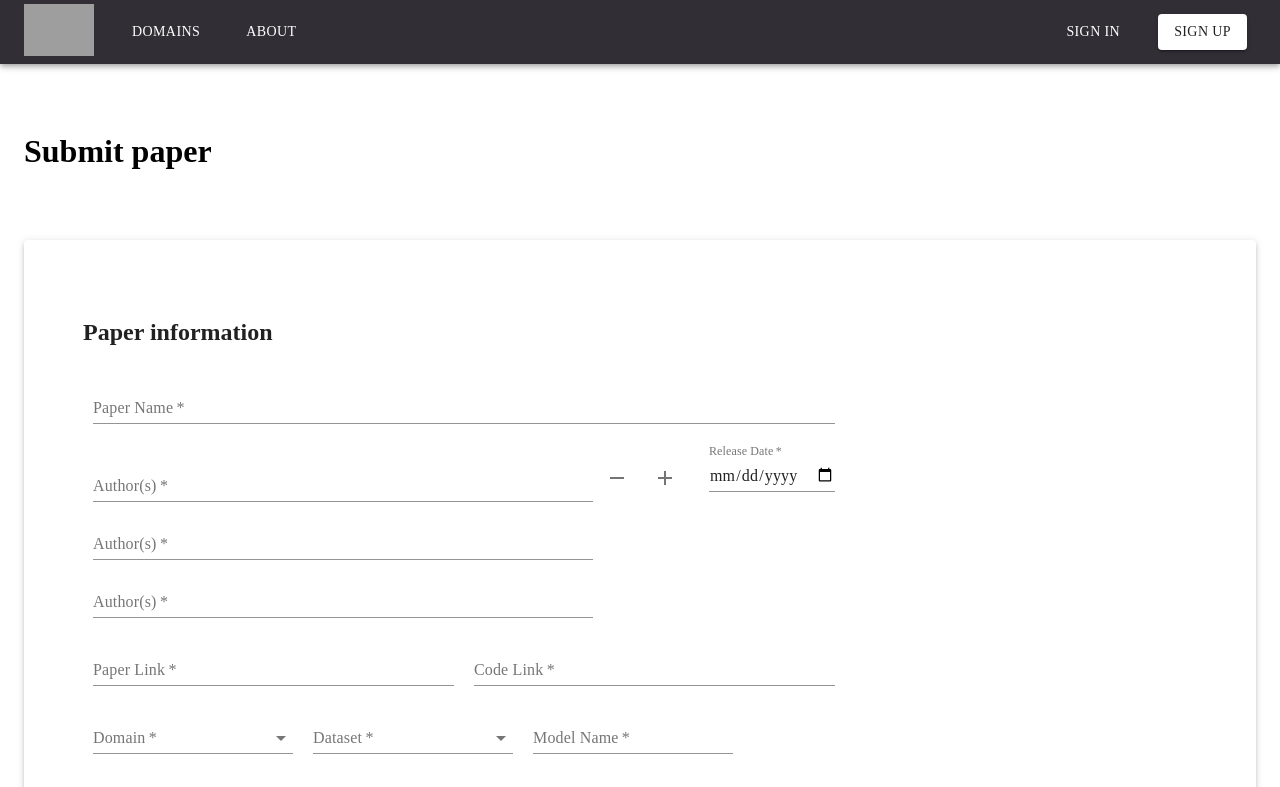
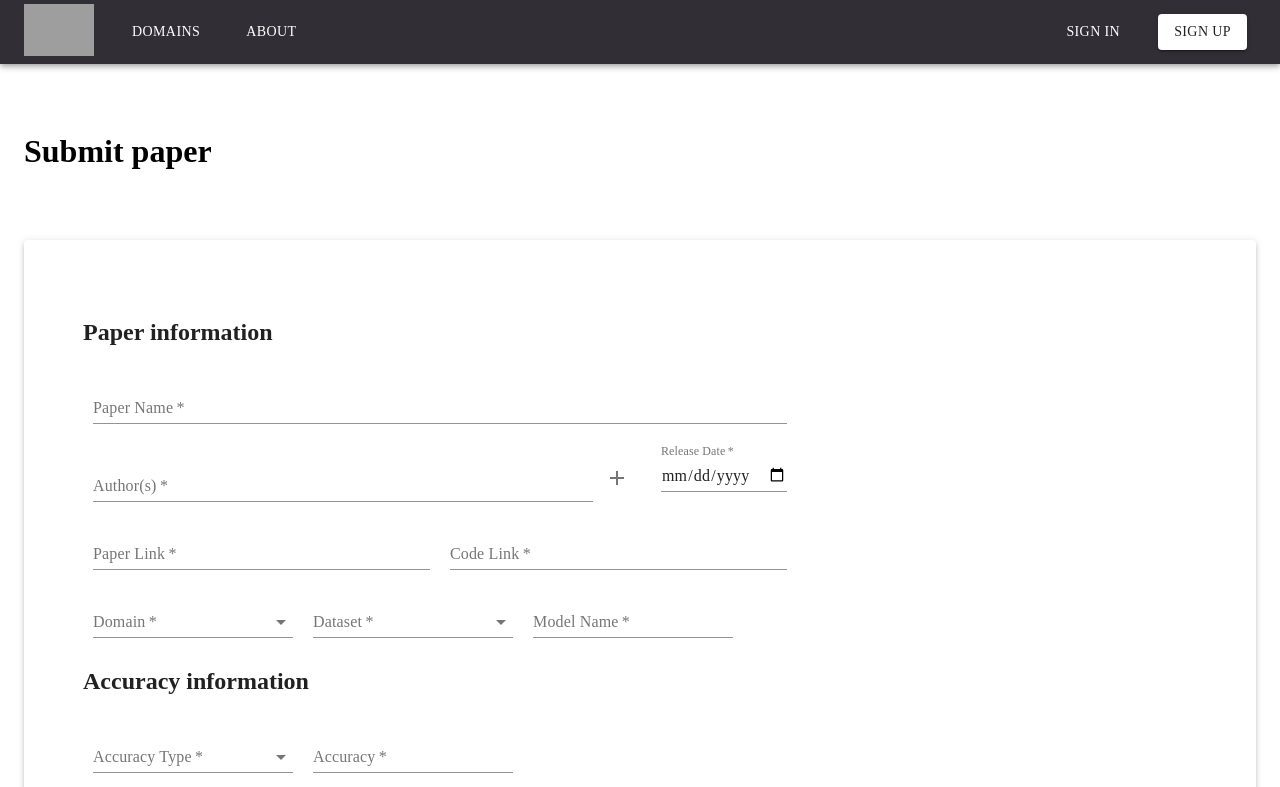
Before and after one commit to UnBArqDsw/2020.1_G2_TCLDL_Client, a Next.js app: page /submit-paper in a window 1280 px wide. Shown: the top 787 px of the page. Built offline with nearby package versions, Linux system fonts and the light colour scheme; grey boxes are pictures that could not be loaded; a web font is replaced by a local one.

Commit message:
Fix authors field
Signed-off-by: Gabriel <gabrielfilipe7unb@gmail.com>
Co-authored-by: Guilherme Banci <guibanci@gmail.com>

```diff
--- a/src/pages/submit-paper.js
+++ b/src/pages/submit-paper.js
@@ -19,7 +19,7 @@ export default function SubmitPaper() {
   const [cpuModel, setCpuModel] = React.useState('');
   const [gpuModel, setGpuModel] = React.useState('');
   const [tpuModel, setTpuModel] = React.useState('');
-  const [authorsField, setAuthorsField] = React.useState(['', '', '']);
+  const [authorsField, setAuthorsField] = React.useState(['']);
   const [authors, setAuthors] = React.useState(['']);
   const [errorText, setErrorText] = React.useState('');
   const [text, setText] = React.useState('');
```
